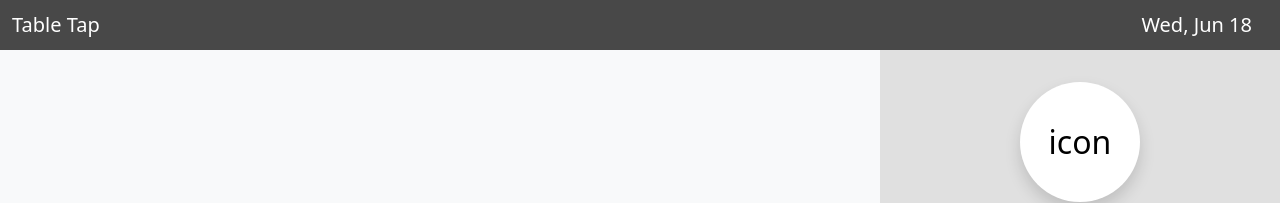
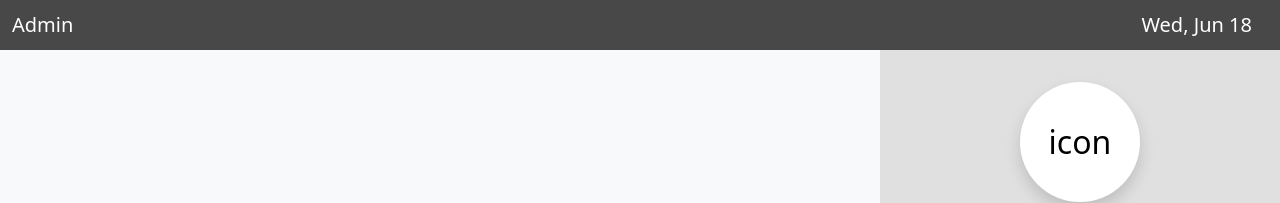
Before and after one commit to cdv0/TableTap, a React (Vite) app in the folder TableTap/: page /admin-dashboard in a window 1280 px wide. Shown: the top 203 px of the page. Built offline with nearby package versions, Linux system fonts and the light colour scheme.

Commit message:
renaming

```diff
--- a/TableTap/src/pages/AdminDashboard.tsx
+++ b/TableTap/src/pages/AdminDashboard.tsx
@@ -15,7 +15,7 @@ const AdminDashboard = () => {
       className="d-flex flex-column"
       style={{ height: "100vh", overflow: "hidden" }}
     >
-      <Navbar heading="Table Tap" />
+      <Navbar heading="Admin" />
       <div className="d-flex flex-grow-1" style={{ height: "100%" }}>
         {/* Left main area */}
         <div
--- a/TableTap/src/pages/Assets.tsx
+++ b/TableTap/src/pages/Assets.tsx
@@ -3,7 +3,7 @@ import Navbar from "../components/Navbar";
 const Assets = () => {
   return (
     <div className="d-flex flex-column" style={{ height: "100vh" }}>
-      <Navbar heading="Table Tap" />
+      <Navbar heading="Assets" />
 
       <div>
         <h1>Assets</h1>
```
